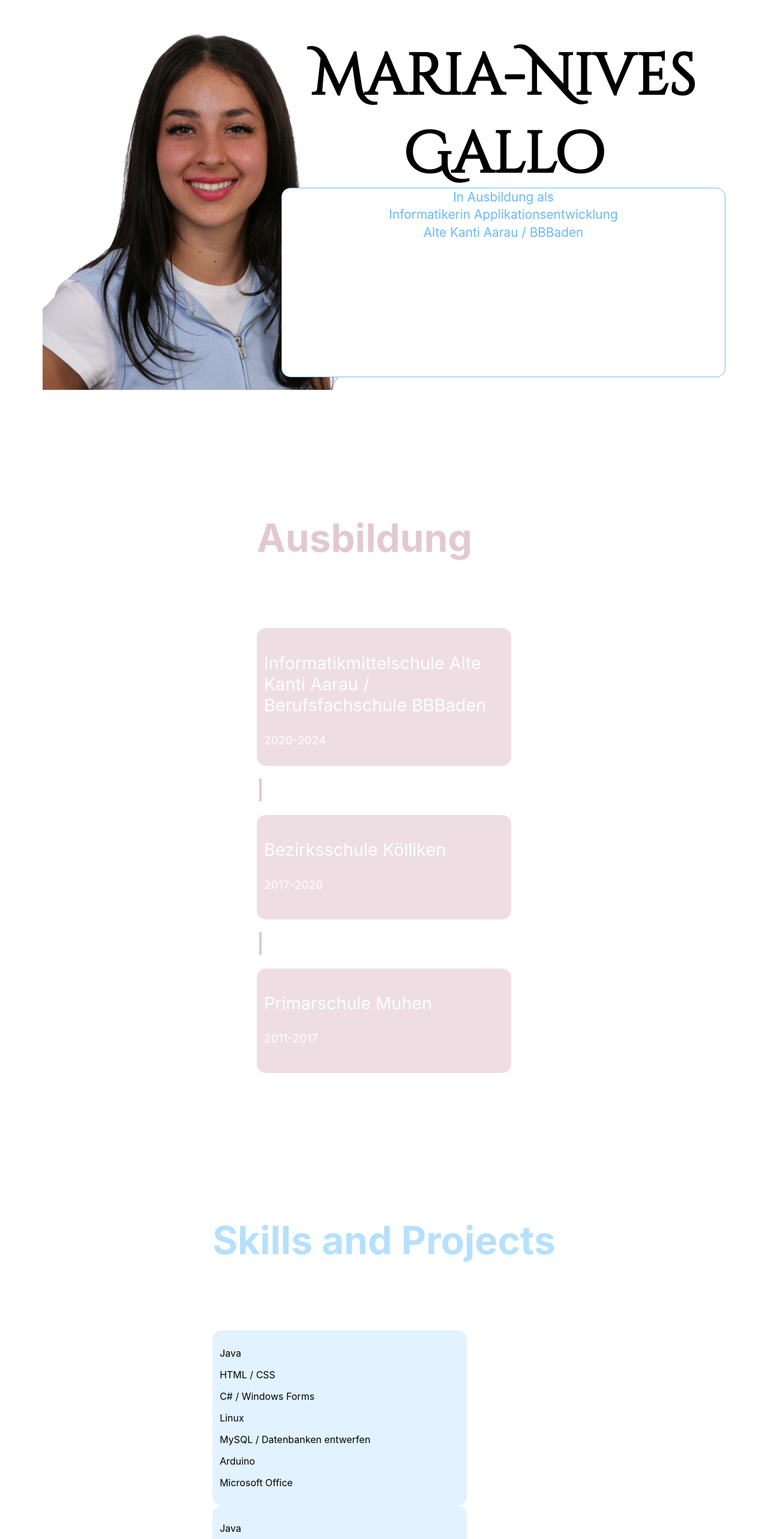
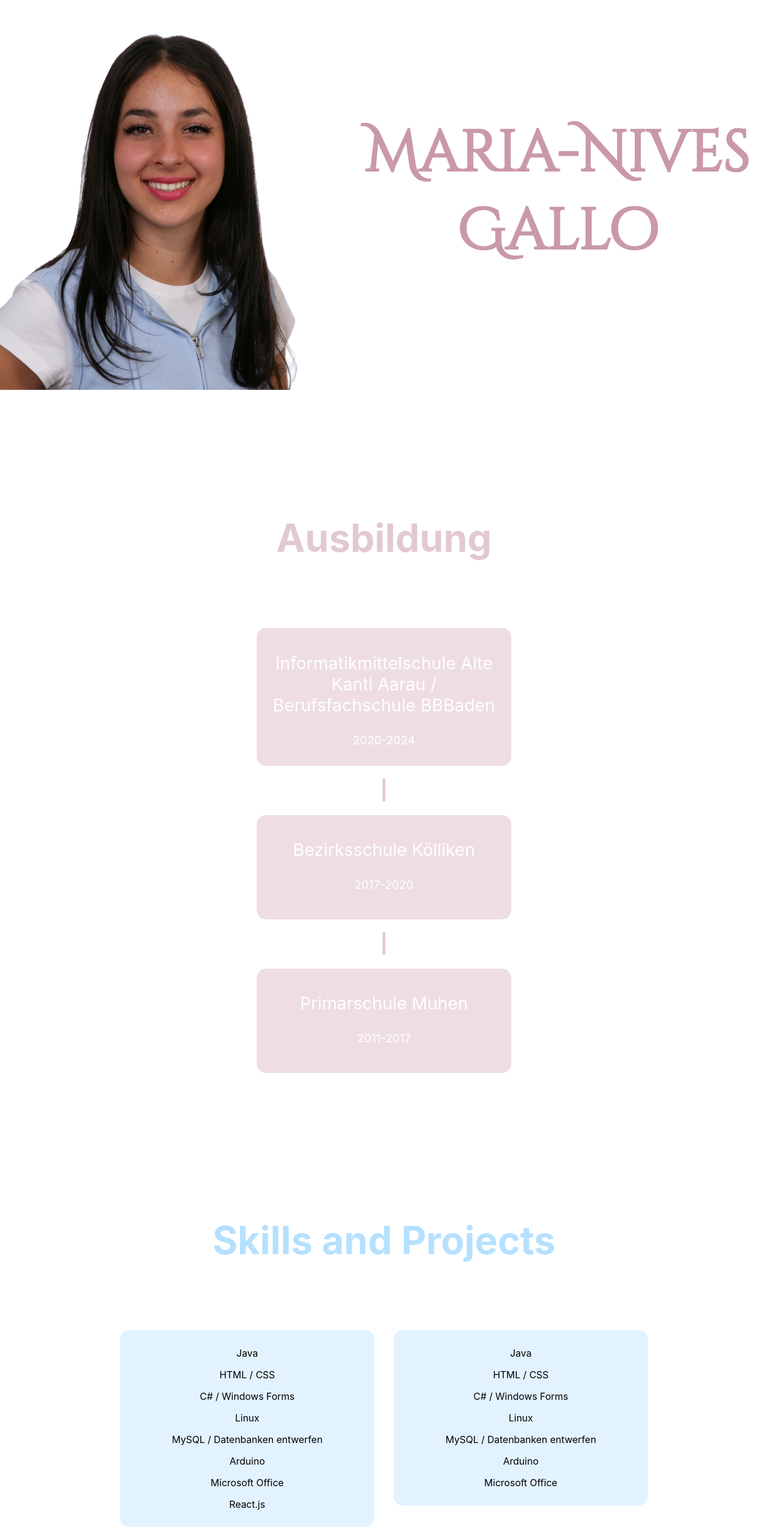
Before and after one commit to marianives/marianivesgallo.ch, a React app: page / in a window 1280 px wide. Shown: the top 2566 px of the page at 60% size. Built offline with nearby package versions, Linux system fonts and the light colour scheme.

Commit message:
changes and updates, fixed home site

```diff
--- a/src/App.css
+++ b/src/App.css
@@ -1,13 +1,15 @@
 .mntitle {
+  margin-top: 12rem;
+  margin-left: 7rem;
   text-align: center;
   font-family: 'Cinzel Decorative', cursive;
   font-size: 6rem;
-  color: black;
-  grid-column: 2/3;
-  grid-row: 1/2;
+  color: #ca99a9;
 }
 
 .portfolio {
+  align-self: flex-end;
+  float: right;
   text-align: center;
   color: #68b9fd;
   background-color: white;
@@ -15,28 +17,24 @@
   line-height: 1.4;
   border-radius: 15px;
   font-size: 1.3rem;
-  grid-column: 2;
-  grid-row: 2/4;
 }
 
-
 .bild {
-  left: 1px;
-  grid-column: 1;
-  grid-row: 1/4 ;
+  float: left;
   width: 600;
   height: 650px;
 }
 
 .home {
-  display: grid;
-  grid-template-columns: 35% 65%;
-  grid-template-rows: 45% 50%;
-  position: relative;
-  flex-direction: row-reverse;
+  display: flex;
+  flex-direction: row;
 }
 
 .ausbildung {
+  display: flex;
+  flex-direction: column;
+  text-align: center;
+  align-items: center;
   margin-top: 8rem;
   margin-bottom: 10rem;
   color: #E2C9D1;
@@ -59,12 +57,48 @@
   margin-bottom: 7rem;
 }
 
+.skillsprojects{
+  display: flex;
+  flex-direction: column;
+}
+
 .titelSP {
+  align-self: flex-start;
+  align-self: center;
   color: rgb(182, 224, 255);
   font-size: 4rem;
   margin-top: 5rem;
   margin-bottom: 7rem;
 }
+
+.boxes{
+  text-align: center;
+  align-self: center;
+  display: flex;
+  flex-direction: row;
+  flex: none;
+  flex-direction: row;
+}
+
+.boxsprachen{
+  margin-right: 2rem;
+}
+
+@media screen and (max-width: 420px) {
+  .bild {
+    width: 1px;
+    height: 1px;
+  }
+
+  .mntitle {
+    font-size: 20px;
+  }
+
+  .portfolio {
+    font-size: 10px;
+  }
+}
+
 
 
 @media screen and (max-width: 800px) {
@@ -76,6 +110,10 @@
   .mntitle {
     font-size: 4rem;
   }
+
+  .portfolio {
+    font-size: 10px;
+  }
 }
 
 @media screen and (max-width: 320px) {
@@ -85,68 +123,14 @@
   }
 
   .mntitle {
-    font-size: 50px;
+    margin-left: none;
+    font-size: 1rem;
+    align-self: center;
+  }
+
+  .portfolio {
+    margin-left: 0px;
+    font-size: 10px;
+    align-self: center;
   }
 }
-
-.App-header {
-  justify-content: center;
-  display: flex;
-  flex-direction: column;
-  align-items: center;
-  min-height: 100vh;
-
-}
-
-
-/*
------
------
-
-------
------
-
------
------
-*/
-
-
-/*
-
-
-
-.App {
-  text-align: center;
-}
-
-.App-logo {
-  height: 40vmin;
-  pointer-events: none;
-}
-
-@media (prefers-reduced-motion: no-preference) {
-  .App-logo {
-    animation: App-logo-spin infinite 20s linear;
-  }
-}
-
-/*
-
-
-
-.App-link {
-  color: #61dafb;
-}
-
-@keyframes App-logo-spin {
-  from {
-    transform: rotate(0deg);
-  }
-
-  to {
-    transform: rotate(360deg);
-  }
-}
-
-
-*/
--- a/src/App.js
+++ b/src/App.js
@@ -5,11 +5,9 @@ import Skills from './components/Skills';
 function App() {
   return (
     <div className="App">
-      <header className="App-header">
         <Home></Home>
         <Ausbildung></Ausbildung>
         <Skills></Skills>
-      </header>
     </div>
   );
 }
--- a/src/components/BoxSprachen.js
+++ b/src/components/BoxSprachen.js
@@ -23,6 +23,7 @@ export default function App() {
             <p>MySQL / Datenbanken entwerfen</p>
             <p>Arduino</p>
             <p>Microsoft Office</p>
+            <p>React.js</p>
         </BoxSprachen>
     )
 }
--- a/src/components/Home.js
+++ b/src/components/Home.js
@@ -1,15 +1,17 @@
 import React from 'react'
 import maria from "../images/bild.png"
-
+//            <div className='portfolio'><p >In Ausbildung als <br />
+//Informatikerin Applikationsentwicklung   <br />
+//Alte Kanti Aarau / BBBaden</p>
+//</div>
 
 const Home = () => {
     return (
         <div className='home'>
-            <img src={maria} alt="Maria-Nives" className='bild '></img>
-            <h1 className='mntitle'> Maria-Nives <br /> Gallo</h1>
-            <p className='portfolio'>In Ausbildung als <br />
-                Informatikerin Applikationsentwicklung   <br />
-                Alte Kanti Aarau / BBBaden</p>
+            <div><img src={maria} alt="Maria-Nives" className='bild '></img></div>
+            <div>
+                <h1 className='mntitle'> Maria-Nives <br /> Gallo</h1>
+            </div>
         </div>
 
     )
--- a/src/components/Skills.js
+++ b/src/components/Skills.js
@@ -5,10 +5,17 @@ import BoxProjects from './BoxProjects'
 
 const Skills = () => {
   return (
-    <div>
-        <h1 className='titelSP'>Skills and Projects</h1>
-        <BoxSprachen></BoxSprachen>
-        <BoxProjects></BoxProjects>
+    <div className='skillsprojects'>
+      <h1 className='titelSP'>Skills and Projects</h1>
+      <div className='boxes'>
+        <div className='boxsprachen'>
+          <BoxSprachen></BoxSprachen>
+        </div>
+        <div className='boxprojects'>
+          <BoxProjects></BoxProjects>
+        </div>
+      </div>
+
 
     </div>
   )
```
